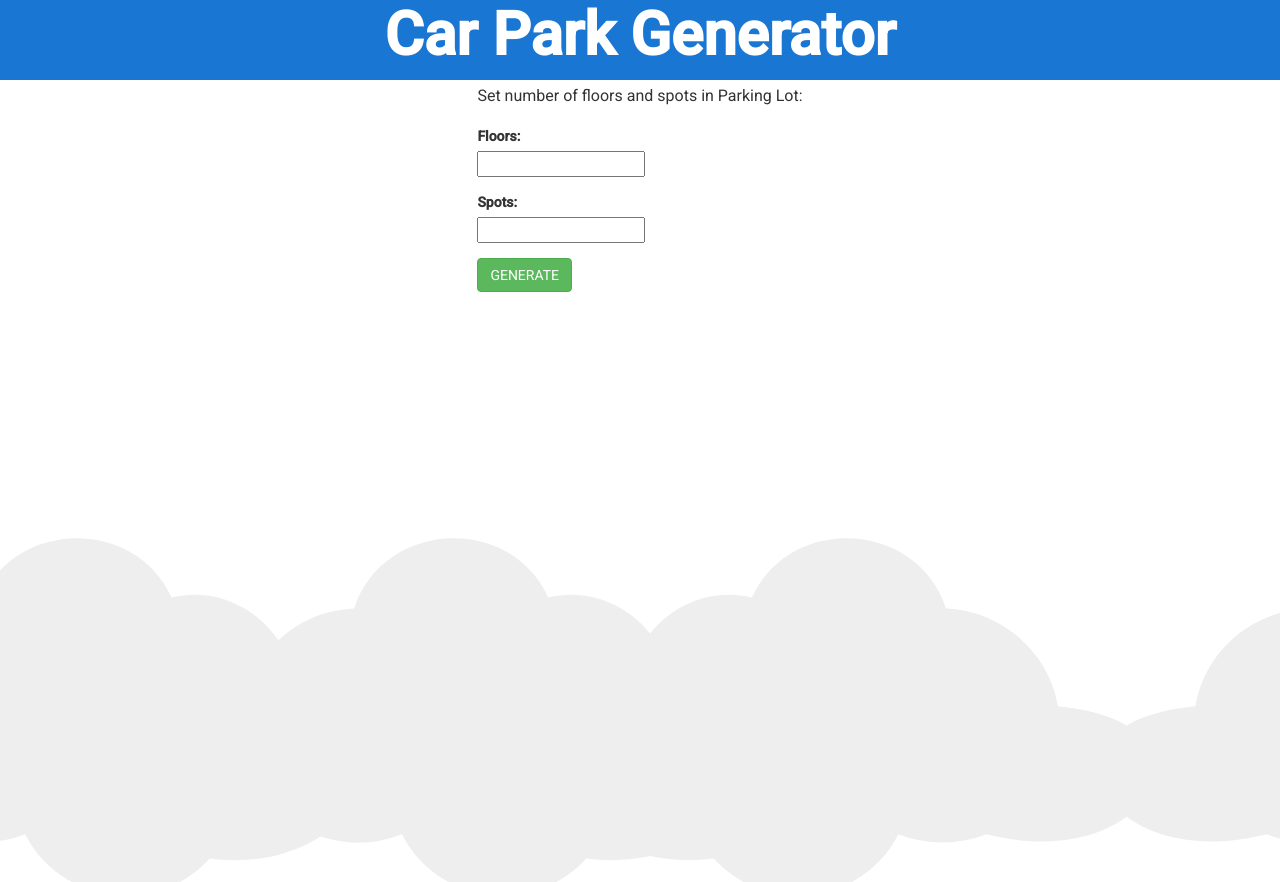
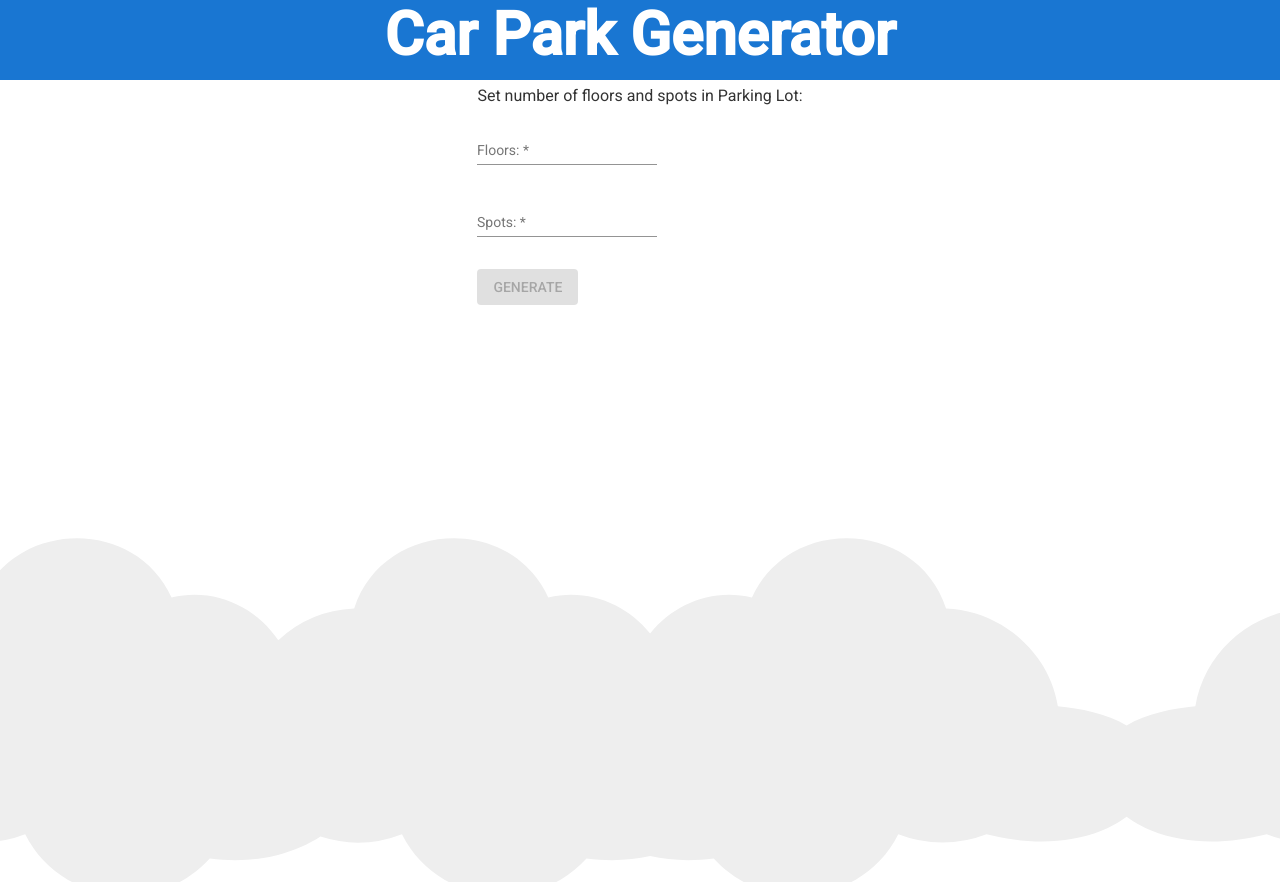
Before and after one commit to tymsocha/CarParkFront, an Angular app: page / in a window 1280 px wide. Built offline with nearby package versions, Linux system fonts and the light colour scheme.

Commit message:
created routes, added form to generator-form component

```diff
--- a/src/app/app-routing.module.ts
+++ b/src/app/app-routing.module.ts
@@ -1,7 +1,12 @@
 import { NgModule } from '@angular/core';
 import { Routes, RouterModule } from '@angular/router';
+import {GeneratorFormComponent} from './generator-form/generator-form.component';
+import {StatisticsComponent} from './statistics/statistics.component';
 
-const routes: Routes = [];
+const routes: Routes = [
+  {path: '', component: GeneratorFormComponent},
+  {path: 'statistics', component: StatisticsComponent}
+];
 
 @NgModule({
   imports: [RouterModule.forRoot(routes)],
--- a/src/app/app.component.html
+++ b/src/app/app.component.html
@@ -6,7 +6,7 @@
 
 <div class="content" role="main">
 
-  <app-generator-form></app-generator-form>
+  <router-outlet></router-outlet>
 
   <svg id="clouds" alt="Gray Clouds Background" xmlns="http://www.w3.org/2000/svg" width="2611.084" height="485.677" viewBox="0 0 2611.084 485.677">
     <path id="Path_39" data-name="Path 39" d="M2379.709,863.793c10-93-77-171-168-149-52-114-225-105-264,15-75,3-140,59-152,133-30,2.83-66.725,9.829-93.5,26.25-26.771-16.421-63.5-23.42-93.5-26.25-12-74-77-130-152-133-39-120-212-129-264-15-54.084-13.075-106.753,9.173-138.488,48.9-31.734-39.726-84.4-61.974-138.487-48.9-52-114-225-105-264,15a162.027,162.027,0,0,0-103.147,43.044c-30.633-45.365-87.1-72.091-145.206-58.044-52-114-225-105-264,15-75,3-140,59-152,133-53,5-127,23-130,83-2,42,35,72,70,86,49,20,106,18,157,5a165.625,165.625,0,0,0,120,0c47,94,178,113,251,33,61.112,8.015,113.854-5.72,150.492-29.764a165.62,165.62,0,0,0,110.861-3.236c47,94,178,113,251,33,31.385,4.116,60.563,2.495,86.487-3.311,25.924,5.806,55.1,7.427,86.488,3.311,73,80,204,61,251-33a165.625,165.625,0,0,0,120,0c51,13,108,15,157-5a147.188,147.188,0,0,0,33.5-18.694,147.217,147.217,0,0,0,33.5,18.694c49,20,106,18,157,5a165.625,165.625,0,0,0,120,0c47,94,178,113,251,33C2446.709,1093.793,2554.709,922.793,2379.709,863.793Z" transform="translate(142.69 -634.312)" fill="#eee"/>
--- a/src/app/generator-form/generator-form.component.html
+++ b/src/app/generator-form/generator-form.component.html
@@ -1,27 +1,26 @@
-
-  <div *ngIf="flag == true" class="ui large form segment">
+<div class="ui large form segment">
 
   <h3 class="ui header">Set number of floors and spots in Parking Lot: </h3>
 
-    <form (ngSubmit)="setFlag()" #generatorForm="ngForm">
+  <form (ngSubmit)="setFlag()" [formGroup]="this.generatorForm">
 
     <div class="form-group">
-        <label for="floors">Floors:</label>
-        <br>
-        <input name="floors" class="floors" #floors required>
+      <mat-form-field>
+        <mat-label>Floors:</mat-label>
+        <input matInput type="number" min="1" name="floors" id="floors" class="floors" formControlName="floors">
+      </mat-form-field>
     </div>
 
     <div class="form-group">
-        <label for="spots">Spots:</label>
-        <br>
-        <input name="spots" class="spots" #spots required>
+      <mat-form-field>
+        <mat-label>Spots:</mat-label>
+        <input matInput type="number" min="1" name="spots" id="spots" class="spots" formControlName="spots">
+      </mat-form-field>
     </div>
 
-      <button type="submit" class="btn btn-success" [disabled]="!generatorForm.form.valid">
-        GENERATE
+    <button mat-raised-button color="primary" type="submit" class="uppercase" [disabled]="this.generatorForm.invalid">
+      Generate
     </button>
 
   </form>
 </div>
-
-  <app-statistics *ngIf="flag == false"></app-statistics>
--- a/src/app/generator-form/generator-form.component.ts
+++ b/src/app/generator-form/generator-form.component.ts
@@ -1,4 +1,7 @@
-import { Component } from '@angular/core';
+import {Component} from '@angular/core';
+import {StatisticsService} from '../statistics/statistics.service';
+import {FormControl, FormGroup, Validators} from '@angular/forms';
+import {closeCalendar} from '@angular/material/datepicker/testing/datepicker-trigger-harness-base';
 
 @Component({
   selector: 'app-generator-form',
@@ -6,12 +9,25 @@ import { Component } from '@angular/core';
   styleUrls: ['./generator-form.component.css']
 })
 export class GeneratorFormComponent {
-  flag = true;
 
-  constructor() { }
+  generatorForm: FormGroup;
+
+  constructor(
+    private statisticsService: StatisticsService,
+  ) {
+    this.generatorForm = new FormGroup({
+      floors: new FormControl('', Validators.required),
+      spots: new FormControl('', Validators.required)
+    });
+  }
 
   setFlag(): void {
-    this.flag = false;
+    this.statisticsService.generateCarPark(this.generatorForm.value.floors, this.generatorForm.value.spots)
+      .subscribe(response => {
+        console.log(response);
+      }, error => {
+        console.log(error);
+      });
   }
 
 }
--- a/src/app/statistics/statistics.service.ts
+++ b/src/app/statistics/statistics.service.ts
@@ -1,11 +1,19 @@
 import {Injectable} from '@angular/core';
 import {HttpClient} from '@angular/common/http';
+import {Observable} from 'rxjs';
 
 
 @Injectable({
   providedIn: 'root'
 })
 export class StatisticsService {
-  constructor(private readonly http: HttpClient) {}
+  constructor(private readonly http: HttpClient) {
+  }
+
+  private url = 'http://localhost:8080/';
+
+  public generateCarPark(floors: number, spots: number): Observable<any> {
+    return this.http.post(this.url + 'floor/' + floors + '/spots/' + spots, {});
+  }
 
 }
--- a/src/styles.css
+++ b/src/styles.css
@@ -9,3 +9,7 @@ body {
 
 html, body { height: 100%; }
 body { margin: 0; font-family: Roboto, "Helvetica Neue", sans-serif; }
+
+.uppercase {
+  text-transform: uppercase;
+}
```
Also changed, not shown: src/app/app.module.ts (+7 -2 lines), src/app/generator-form/generator-form.module.ts (deleted, +0 -15 lines). Lines whose indentation alone changed are shown as unchanged.
